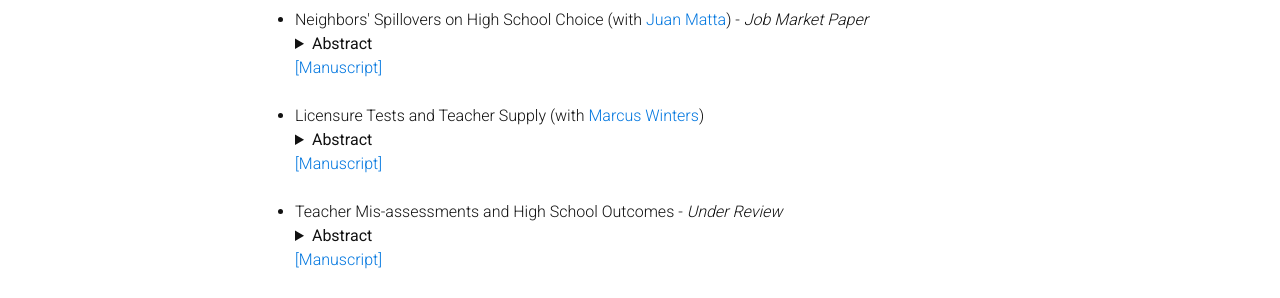
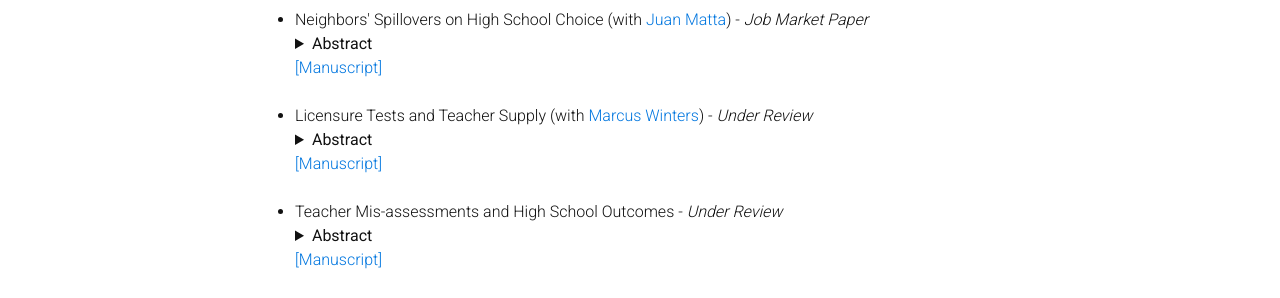
Before and after one commit to alexisorellana/alexisorellana.github.io, a Jekyll site: the page built from _pages/research.md, in a window 1280 px wide. Shown: the part 197-495 px from the top of the page. Built offline with Jekyll 4.4.1, drawn with Linux system fonts in a browser that asks for light colours; nearby versions of some CDN libraries; a style sheet for code colours, icons or effects is not loaded.

Commit message:
update 08-11

```diff
--- a/_pages/research.md
+++ b/_pages/research.md
@@ -22,7 +22,7 @@ Do neighbors affect each others’ schooling choices? We exploit oversubscriptio
 <br>	&nbsp;
 
 
-<li> Licensure Tests and Teacher Supply (with <a href="https://sites.bu.edu/marcuswinters/" target="_blank">Marcus Winters</a>) </li>
+<li> Licensure Tests and Teacher Supply (with <a href="https://sites.bu.edu/marcuswinters/" target="_blank">Marcus Winters</a>) - <em> Under Review </em> </li>
 <details>
 <summary><b>Abstract</b></summary>
 
```
